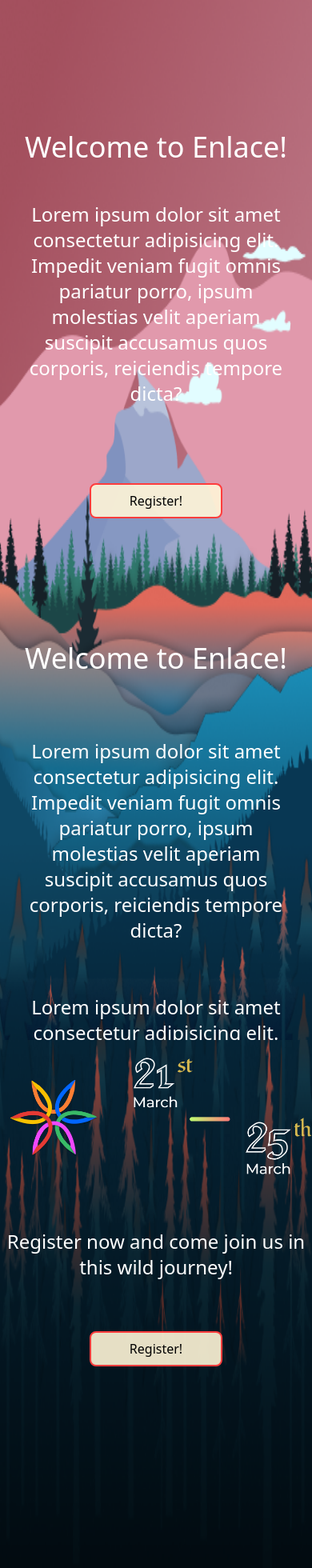
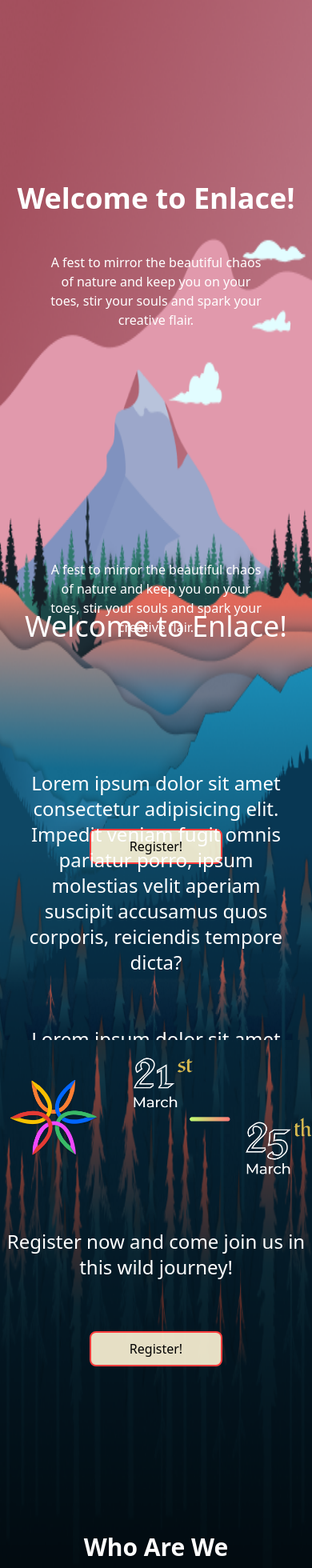
Before and after one commit to iiitkottayam/Enlace, a React (Create React App) app in the folder Enlace-main/: page / in a window 390 px wide. Shown: the top 1960 px of the page at 80% size. Built offline with nearby package versions, Linux system fonts and the light colour scheme.

Commit message:
responsive vertical -2

```diff
--- a/Enlace-main/src/components/Vertical/Vertical.jsx
+++ b/Enlace-main/src/components/Vertical/Vertical.jsx
@@ -15,18 +15,18 @@
   return (
     <div className={styles.VerticalWrapper}>
       <Nav />
-            {/* <Body /> */}
       <div className={styles.page}>
-        <div className="w-11/12 h-4/6 mx-auto flex flex-col flex-nowrap justify-around text-center items-center pt-16 lg:pt-32 lg:items-start lg:text-left md:text-left  md:h-3/6 md:pt-16 md:items-start">
-          <h2 className="text-4xl text-white lg:text-5xl">Welcome to Enlace!</h2>
-          <p className="w-11/12 pb-24 pt-12 lg:w-6/12 text-white text-2xl lg:py-12">Lorem ipsum dolor sit amet consectetur adipisicing elit. Impedit veniam fugit omnis pariatur porro, ipsum molestias velit aperiam suscipit accusamus quos corporis, reiciendis tempore dicta?</p>
+        <div className="w-11/12 h-4/6 mx-auto flex flex-col flex-nowrap justify-around text-center items-center pt-32 lg:pt-32 lg:items-start lg:text-left md:text-left md:h-3/6 md:pt-16 md:items-start">
+          <h2 className="text-4xl text-white lg:text-5xl font-semibold">Welcome to Enlace!</h2>
+          <p className="w-9/12  pb-60 pt-12 lg:w-6/12 text-white text-1xl lg:text-3xl lg:py-12">A fest to mirror the beautiful chaos of nature and keep you on your toes, stir your souls and spark your creative flair.  </p>
+          <p className="w-9/12  pb-60 pt-12 lg:hidden lg:w-6/12 text-white text-1xl lg:py-12">A fest to mirror the beautiful chaos of nature and keep you on your toes, stir your souls and spark your creative flair. </p>
           <RegisterButton />
         </div>
 
       </div>
       <div className={styles.page}>
         <div className="mx-auto w-11/12 h-full text-center flex flex-col flex-nowrap justify-center  items-center pt-48  lg:items-start lg:text-left md:text-left md:h-4/6 md:items-start">
-        <h2 className="text-4xl text-white lg:text-5xl pb-4 pt-24">Welcome to Enlace!</h2>
+          <h2 className="text-4xl text-white lg:text-5xl pb-24 pt-24">Welcome to Enlace!</h2>
           <p className="w-11/12  lg:w-6/12 text-white text-2xl py-16">Lorem ipsum dolor sit amet consectetur adipisicing elit. Impedit veniam fugit omnis pariatur porro, ipsum molestias velit aperiam suscipit accusamus quos corporis, reiciendis tempore dicta?</p>
           <p className="w-11/12 lg:w-6/12 text-white text-2xl ">Lorem ipsum dolor sit amet consectetur adipisicing elit. Pariatur vitae, maxime minima debitis autem similique culpa corporis reiciendis?</p>
         </div>
@@ -45,18 +45,19 @@
           <p className="text-6xl text-opacity-60 text-white font-semibold pt-4">Into the wild</p>
           <p className="text-9xl text-opacity-5 text-white font-black pt-8">Into the wild</p>
         </div>
+
+        <div className="lg:hidden pt-36">
+          <h1 className="text-center text-white text-3xl font-semibold">Who Are We</h1>
         </div>
 
-    <div className="lg:hidden md:hidden aboutUs">
-      <h2 className="w-5/6 mx-auto text-center">Who Are We</h2>
+      </div>
 
-    </div>
 
       <div className={styles.page} hidden>
         <div className="hidden lg:block">
           <div className="w-full h-2/6 mx-auto flex  flex-row  flex-wrap pt-12 px-4 ">
             <img data-aos="fade-down-right" data-aos-duration="1200" src={past1} alt="album" className="pl-24 " />
-        <img data-aos="flip-up" data-aos-duration="1200" src={past8} alt="album" className="pl-24 "/>
+            <img data-aos="flip-up" data-aos-duration="1200" src={past8} alt="album" className="pl-24 " />
             <div data-aos="zoom-in-up" data-aos-duration="750" className="inline-block  ml-64  from-[#FFD4AC]/80 to-[#F0616D]/80 bg-gradient-to-br h-96 w-2/6 rounded items-center">
               <p className="text-white text-3xl py-6 px-6">Enlace, IIIT Kottayam’s cultural fest, has been celebrating arts, heritage, music and lifestyle since its inception in 2019. We bring a myriad of events to life with impressive and breathtaking performances. </p>
             </div>
@@ -69,12 +70,12 @@
         <div className="hidden lg:block">
           <div className="w-full h-3/6 mx-auto flex  flex-row  flex-wrap pt-12 px-4 ">
             <img data-aos="fade-right" data-aos-duration="1200" src={past5} alt="album" className="p-12 basis-2/6" />
-        <img data-aos="flip-right" data-aos-duration="1200" src={past3} alt="album" className="p-16 basis-1/6"/>
+            <img data-aos="flip-right" data-aos-duration="1200" src={past3} alt="album" className="p-16 basis-1/6" />
             <div data-aos="zoom-in-up" data-aos-duration="750" className="inline-block ml-24   basis-2/6  from-[#FFD4AC]/80 to-[#F0616D]/80 bg-gradient-to-br h-96 w-2/6 rounded items-center"><p className="text-white text-3xl py-6 px-6">Enlace, IIIT Kottayam’s cultural fest, has been celebrating arts, heritage, music and lifestyle since its inception in 2019. We bring a myriad of events to life with impressive and breathtaking performances. </p></div>
 
             <img data-aos="fade-up-right" data-aos-duration="1200" src={past2} alt="album" className="pl-16 pt-16" />
-        <img data-aos="zoom-in-down" data-aos-duration="1200"src={past4} alt="album" className="pl-36 pt-16" />
-        <img data-aos="fade-up" data-aos-duration="1200"src={past7} alt="album" className="pl-36 pt-16" />
+            <img data-aos="zoom-in-down" data-aos-duration="1200" src={past4} alt="album" className="pl-36 pt-16" />
+            <img data-aos="fade-up" data-aos-duration="1200" src={past7} alt="album" className="pl-36 pt-16" />
           </div>
         </div>
       </div>
```
Lines whose indentation alone changed are shown as unchanged.
